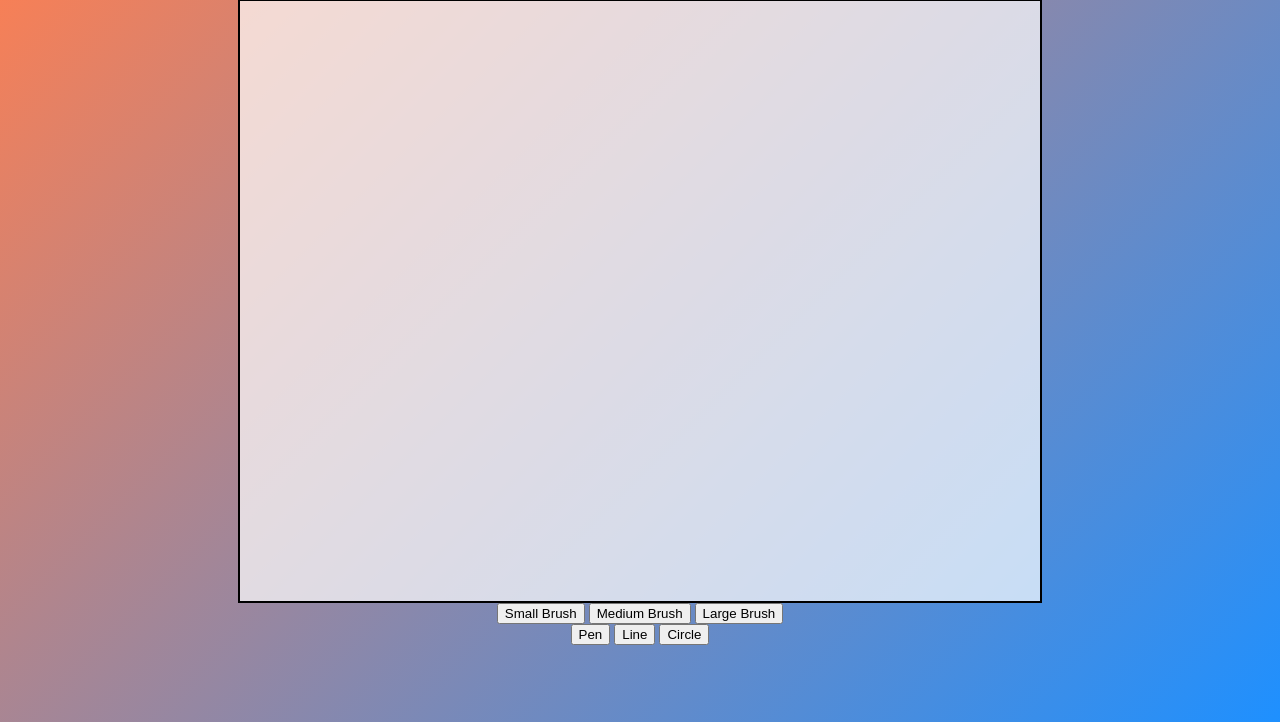
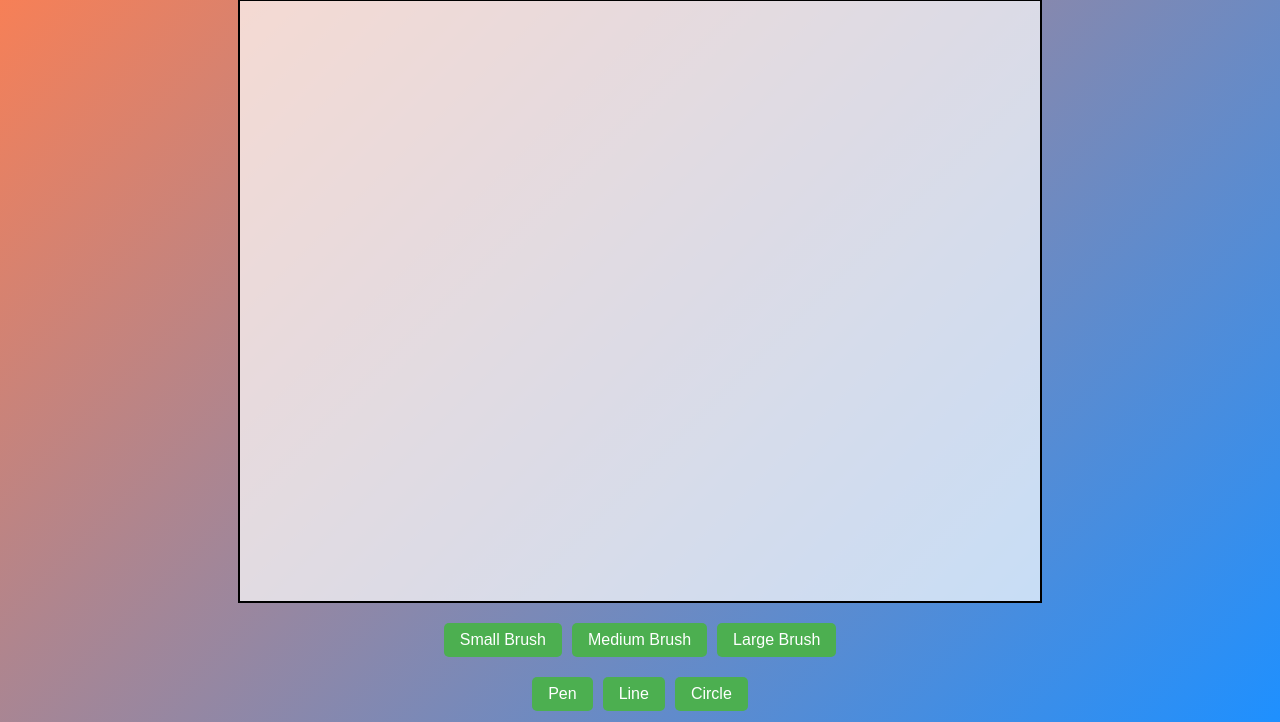
Before and after one commit to theonehash/drawing-app, a plain HTML site: page index.html in a window 1280 px wide. Shown: the part 78-800 px from the top of the page. Drawn offline with Linux system fonts and the light colour scheme.

Commit message:
Update styles.css

```diff
--- a/styles.css
+++ b/styles.css
@@ -2,15 +2,15 @@ body {
   margin: 0;
   overflow: hidden;
   display: flex;
-    flex-direction: column; /* Add this line to make the welcome message and canvas stack vertically */
-    justify-content: flex-start; /* Align items to the top of the container */
+  flex-direction: column;
+  justify-content: flex-start;
   align-items: center;
-    min-height: 100vh; /* Ensure the body covers the entire viewport height */
+  min-height: 100vh;
   background-image: linear-gradient(135deg, #FF7F50, #1E90FF);
 }
 
 h1 {
-    margin: 20px 0; /* Add some margin to the top of the page */
+  margin: 20px 0;
 }
 
 canvas {
@@ -18,3 +18,29 @@ body {
   background-color: rgba(255, 255, 255, 0.7);
   cursor: crosshair;
 }
+
+/* Style for brush size and shape buttons */
+.brush-sizes,
+.shapes {
+  display: flex;
+  justify-content: center;
+  align-items: center;
+  margin-top: 20px;
+}
+
+.brush-sizes button,
+.shapes button {
+  padding: 8px 16px;
+  margin: 0 5px;
+  font-size: 16px;
+  background-color: #4CAF50;
+  color: #fff;
+  border: none;
+  border-radius: 5px;
+  cursor: pointer;
+}
+
+.brush-sizes button:hover,
+.shapes button:hover {
+  background-color: #45a049;
+}
```
Lines whose indentation alone changed are shown as unchanged.
